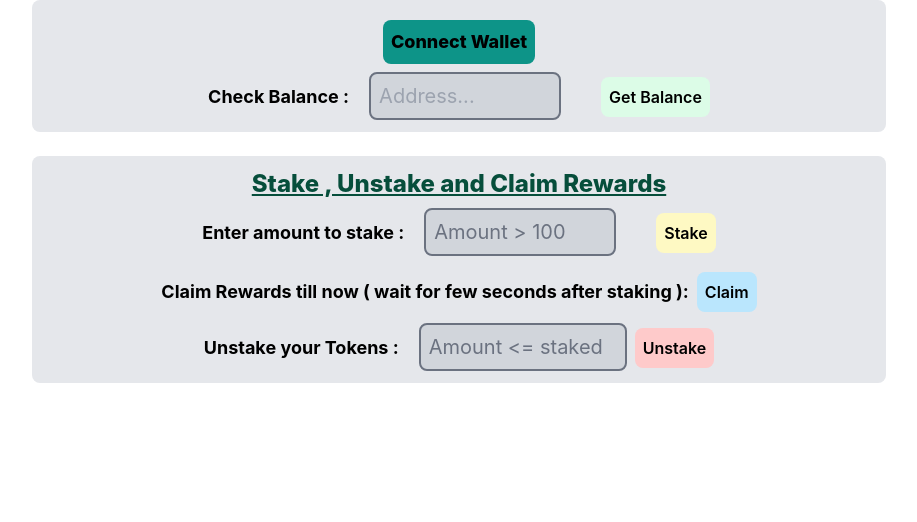
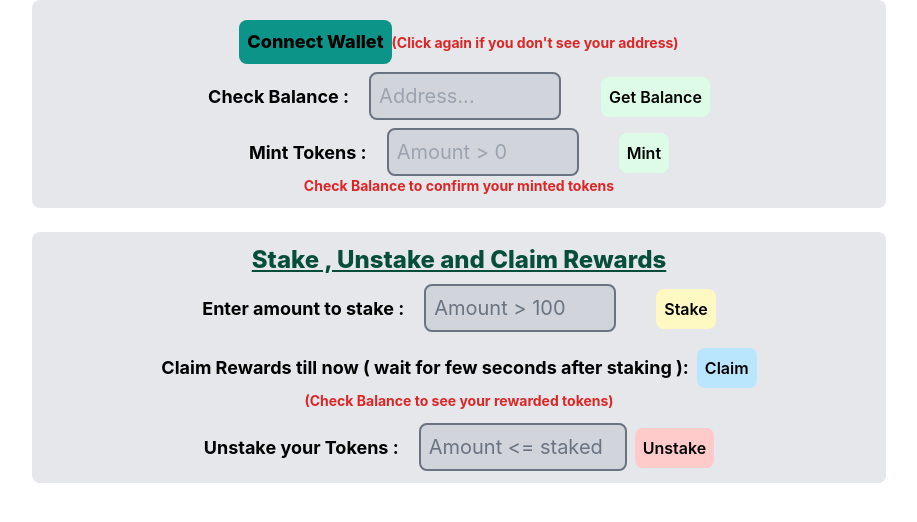
Before and after one commit to sanjay-sol/staking-erc20-tokens, a React (Create React App) app: page / in a window 1280 px wide. Shown: the top 522 px of the page, without its empty margins (181-1098 px from the left). Built offline with nearby package versions, Linux system fonts and the light colour scheme.

Commit message:
added mint function

```diff
--- a/src/Abi.json
+++ b/src/Abi.json
@@ -105,6 +105,19 @@
 				"type": "bool"
 			}
 		],
+		"stateMutability": "nonpayable",
+		"type": "function"
+	},
+	{
+		"inputs": [
+			{
+				"internalType": "uint256",
+				"name": "amount",
+				"type": "uint256"
+			}
+		],
+		"name": "mint",
+		"outputs": [],
 		"stateMutability": "nonpayable",
 		"type": "function"
 	},
--- a/src/App.js
+++ b/src/App.js
@@ -1,11 +1,7 @@
-import logo from "./logo.svg";
 import "./App.css";
 import { ethers } from "ethers";
-// import * as ethers from "ethers";
-// const {ethers} = require("ethers");
 import Uploadabi from "./Abi.json";
 import { useState, useEffect } from "react";
-// import { ConstructorFragment } from "ethers/lib/utils";
 
 function App() {
   const [account, setAccount] = useState("");
@@ -16,10 +12,10 @@ function App() {
   const [balance, setbalance] = useState("");
   const [amount, setamount] = useState("");
   const [amount1, setamount1] = useState("");
+  const [mintamount, setmintamount] = useState("");
 
   function connectW() {
     const provider = new ethers.providers.Web3Provider(window.ethereum);
-
     const loadProvider = async () => {
       if (provider) {
         window.ethereum.on("chainChanged", () => {
@@ -35,7 +31,7 @@ function App() {
         const address = await signer.getAddress();
         setAccount(address);
 
-        let contractAddress = "0x6B14F47e04a18bdD289BedD2133dAE1562ffA50E";
+        let contractAddress = "0xFC01069a3278195eD0dd85545f50e1296dFE447e";
 
         const contract = new ethers.Contract(
           contractAddress,
@@ -57,26 +53,20 @@ function App() {
     setbalance(bal.toNumber());
     } catch (error) {
       alert(error.message);
-
     }
-
   };
   const stakeTokens = async (amount) => {
     try {
     await contract.stake(amount);
-
     } catch (error) {
       alert(error.message);
-
     }
   };
   const claimAwards = async () => {
     try {
     await contract.claim();
-
     } catch (error) {
       alert(error.message);
-
     }
   };
   const unstakeTokens = async (amount1) => {
@@ -87,21 +77,28 @@ function App() {
       alert(error.message);
     }
   };
+  const mintTokens = async(amount) => {
+    try {
+      await contract.mint(amount);
+    } catch (error) {
+      alert(error.message);
 
-  // console.log(address);
-  // console.log(balance);
-
+    }
+  }
   return (
     <>
     <div className="App flex flex-col justify-center items-center">
       <div className="bg-gray-200 w-8/12 rounded-lg pb-3  " >
 
-      {!account ? (
-      <button className="bg-teal-600 rounded-lg p-2 mt-5 text-lg font-extrabold" onClick={() => connectW()}> Connect Wallet</button>
+      {signer ? (
+        <>
+        <p className="font-extrabold text-lg mt-4">Account : {account}</p>
 
-
+      </>
       ) : (
-        <p className="font-extrabold text-lg mt-4">Account : {account}</p>
+        <>
+      <button className="bg-teal-600 rounded-lg p-2 mt-5 text-lg font-extrabold" onClick={() => connectW()}> Connect Wallet  </button><span className="text-sm text-red-600 font-bold">(Click again if you don't see your address)</span>
+      </>
       )}
       <br />
       <label className="font-bold text-lg">
@@ -116,8 +113,6 @@ function App() {
                 placeholder="Address..."
 
               />
-
-      {/* <input type="text" onChange={(e) => setaddress(e.target.value)} /> */}
       {address ?
       <button className="bg-green-300 p-2 ml-10 text-base font-bold rounded-lg" onClick={() => getBalance(address)}>Get Balance</button>
       :
@@ -125,6 +120,27 @@ function App() {
 
     }
       {balance ? <p className="text-sm font-semibold mt-3" >Your balance is : {balance} ETH</p> : ""}
+     <br />
+      <label className="font-bold text-lg">
+      Mint Tokens :
+              </label>
+              <input
+                type="text"
+                className="ml-5 w-48 p-2 mt-2 text-xl placeholder-gray-400 border-gray-500 border-2 bg-gray-300 rounded-lg focus:outline-none "
+                data-primary="blue-600"
+                onChange={(e) => setmintamount(e.target.value)}
+                data-rounded="rounded-lg"
+                placeholder="Amount > 0"
+
+              />
+              {mintamount ?
+      <button className="bg-green-300 p-2 ml-10 text-base font-bold rounded-lg" onClick={() => mintTokens(mintamount)}>Mint </button>
+      :
+      <button className="bg-green-100 p-2 ml-10 text-base font-semibold rounded-lg" disabled >Mint</button>
+
+    }
+    <br />
+    <p className="text-sm text-red-600 font-bold">Check Balance to confirm your minted tokens</p>
       </div>
       <br />
       <div className="bg-gray-200 w-8/12 rounded-lg pb-3 p-3 ">
@@ -141,14 +157,12 @@ function App() {
                 placeholder="Amount > 100"
 
               />
-      {/* <input type="number" onChange={(e) => setamount(e.target.value)} /> */}
       {amount>100 ?
       <button className="bg-yellow-300 p-2 ml-10 text-base font-bold rounded-lg" onClick={() => stakeTokens(amount)}>Stake</button>
       :
       <button className="bg-yellow-100 p-2 ml-10 text-base font-semibold rounded-lg" disabled >Stake</button>
 
     }
-      {/* <button onClick={() => stakeTokens(amount)}>Stake</button> */}
       <br />
       <label className="font-bold text-lg">
 
@@ -160,8 +174,8 @@ function App() {
       <button className="bg-sky-200 p-2 ml-2 text-base font-semibold rounded-lg mt-4" disabled >Claim</button>
 
       }
-
-      {/* <button onClick={() => claimAwards()}>claim</button> */}
+      <br />
+      <span className="text-sm text-red-600 font-bold">(Check Balance to see your rewarded tokens)</span>
       <br />
       <label className="font-bold text-lg">
      Unstake your Tokens :
@@ -175,14 +189,12 @@ function App() {
                 placeholder="Amount <= staked amount"
 
               />
-      {/* <input type="number" onChange={(e) => setamount1(e.target.value)} /> */}
       {amount1 ?
       <button className="bg-red-300 p-2 ml-2 text-base font-bold rounded-lg mt-4" onClick={() => unstakeTokens(amount1)}>Unstake</button>
       :
       <button className="bg-red-200 p-2 ml-2 text-base font-semibold rounded-lg mt-4" disabled>Unstake</button>
 
     }
-      {/* <button onClick={() => unstakeTokens(amount1)}>UnStake</button> */}
       <br />
       </div>
     </div>
```
Also changed, not shown: 1 other file (tests, documents, lock files or other folders).
